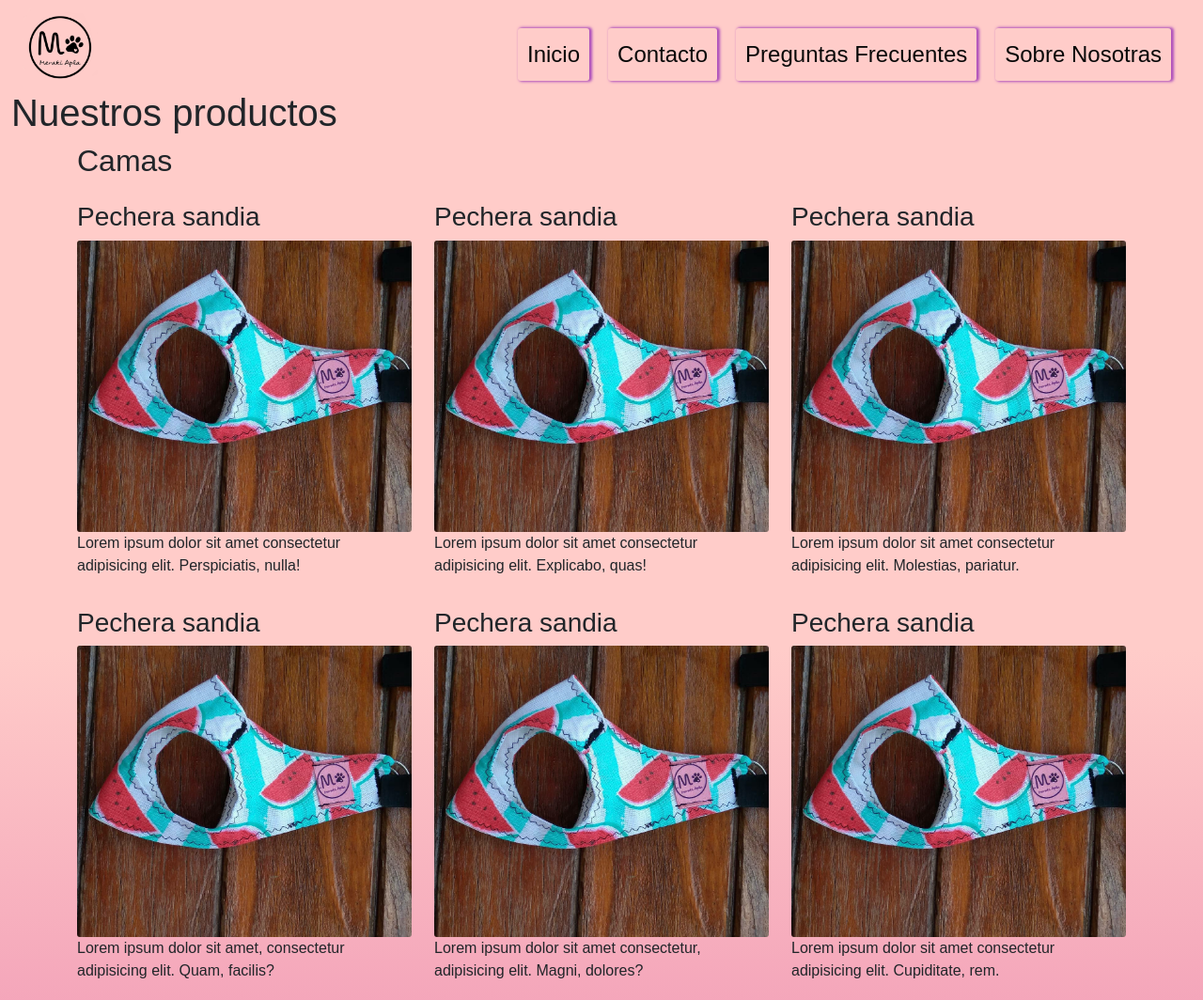
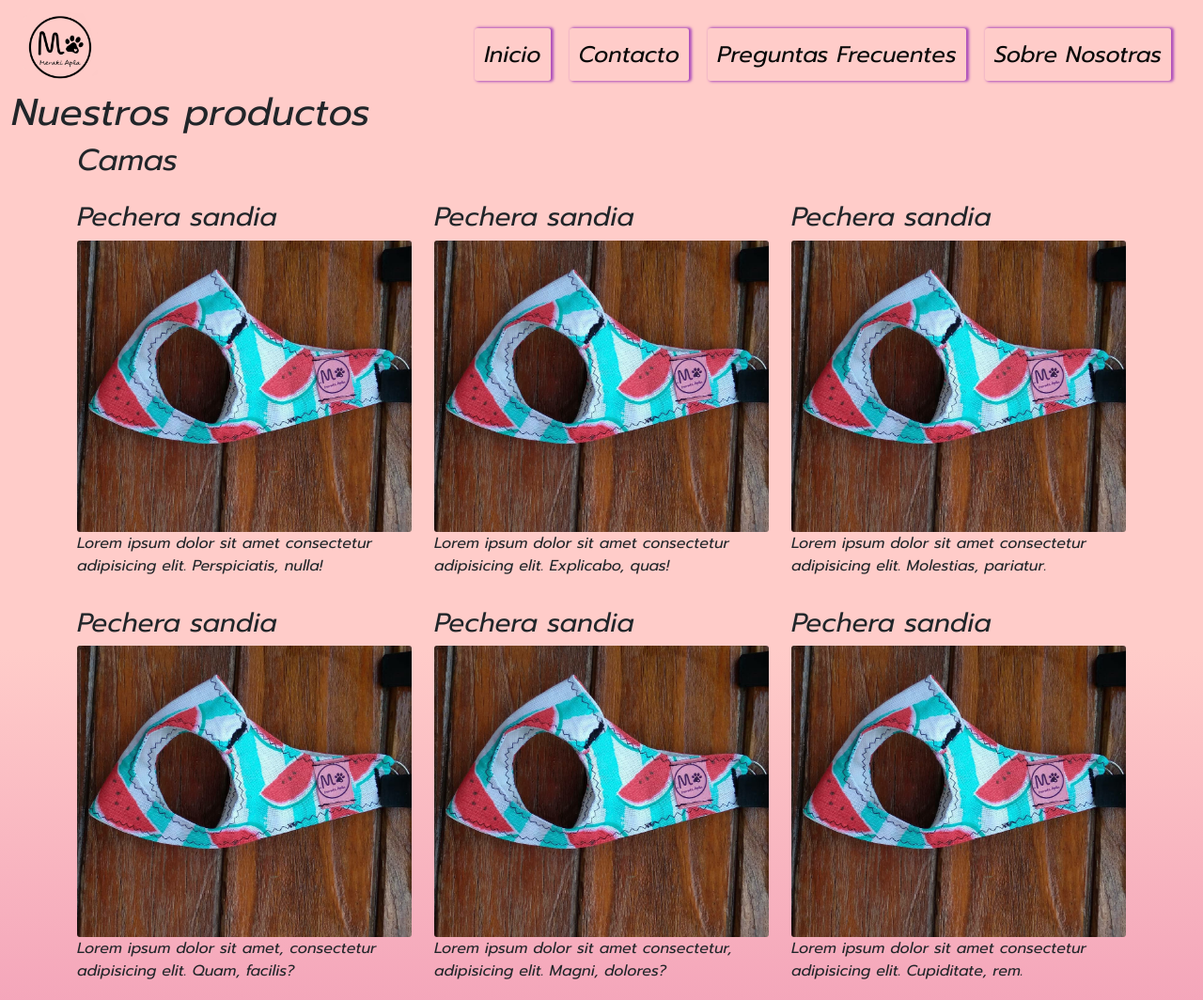
Before and after one commit to eduardomaximiliano12/maximeraki, a plain HTML site: page pages/galeria.html in a window 1280 px wide. Shown: the top 1064 px of the page at 94% size. Drawn offline with nearby package versions, Linux system fonts and the light colour scheme.

Commit message:
ver 0.03.1 Ultimo commit despues de mergear lo trabajado

```diff
--- a/pages/galeria.html
+++ b/pages/galeria.html
@@ -6,7 +6,7 @@
     <meta name="viewport" content="width=device-width, initial-scale=1.0">
     <title>Desafio 1</title>
     <link rel="stylesheet" href="../estilo.css">
-    <!-- <link href="https://fonts.googleapis.com/css2?family=Prompt:ital@1&display=swap" rel="stylesheet"> -->
+    <link href="https://fonts.googleapis.com/css2?family=Prompt:ital@1&display=swap" rel="stylesheet">
     <link href="https://cdn.jsdelivr.net/npm/bootstrap@5.1.3/dist/css/bootstrap.min.css" rel="stylesheet" integrity="sha384-1BmE4kWBq78iYhFldvKuhfTAU6auU8tT94WrHftjDbrCEXSU1oBoqyl2QvZ6jIW3" crossorigin="anonymous">
 </head>
 <body>
```
Also changed, not shown: pages/preguntas-frecuentes.html (+1 -1 lines).
